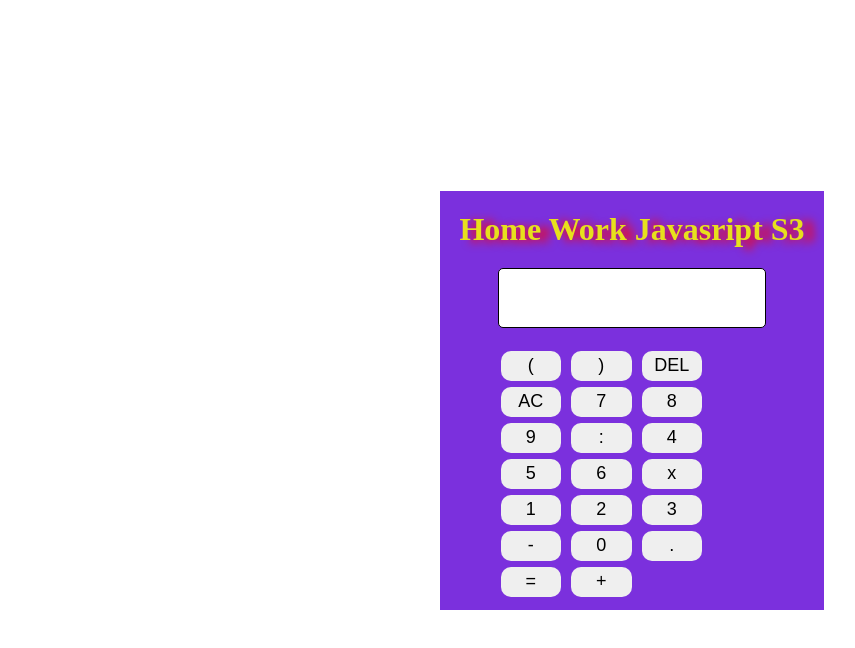
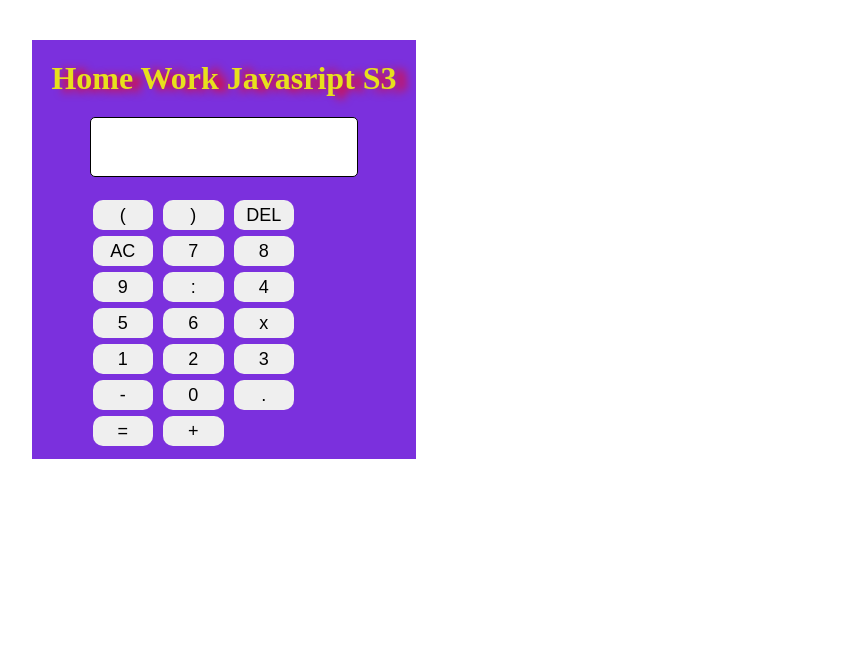
Before and after one commit to thanhdang92/homework_js3, a plain HTML site: page Calculator/index.html in a window 1280 px wide. Shown: the whole page, without its empty margins (8-863 px from the left). Drawn offline with Linux system fonts and the light colour scheme; files that its build step writes are made by us from their sources.

Commit message:
HomeWork JS_3

```diff
--- a/Calculator/main.js
+++ b/Calculator/main.js
@@ -22,3 +22,6 @@ function del() {
     var res = input.innerHTML;
     input.innerHTML = res.substring(0, res.length - 1)
 }
+
+
+// 12
--- a/Calculator/style.css
+++ b/Calculator/style.css
@@ -13,14 +13,12 @@
 .main {
     width: 100%;
     height: 100vh;
-    display: flex;
-    justify-content: center;
-    align-items: center;
+
 }
 
 .calculator-apps {
     width: 30%;
-    margin: auto;
+   margin: 40px;
     background-color: rgb(123, 48, 221);
     padding: 10px 0;
 }
@@ -68,3 +66,4 @@
     display: flex;
     flex-wrap: wrap;
 }
+/* 12 */
--- a/Clock/main.js
+++ b/Clock/main.js
@@ -29,3 +29,4 @@ function showTime() {
 
 showTime();
 setInterval(showTime, 1000);
+// 12
--- a/Clock/style.css
+++ b/Clock/style.css
@@ -15,3 +15,5 @@ body {
 .clock.pm {
     color: #f9bf03;
 }
+
+/* 12 */
```
Also changed, not shown: Calculator/index.html (+2 -0 lines), Clock/index.html (+1 -2 lines), 1 other file.
